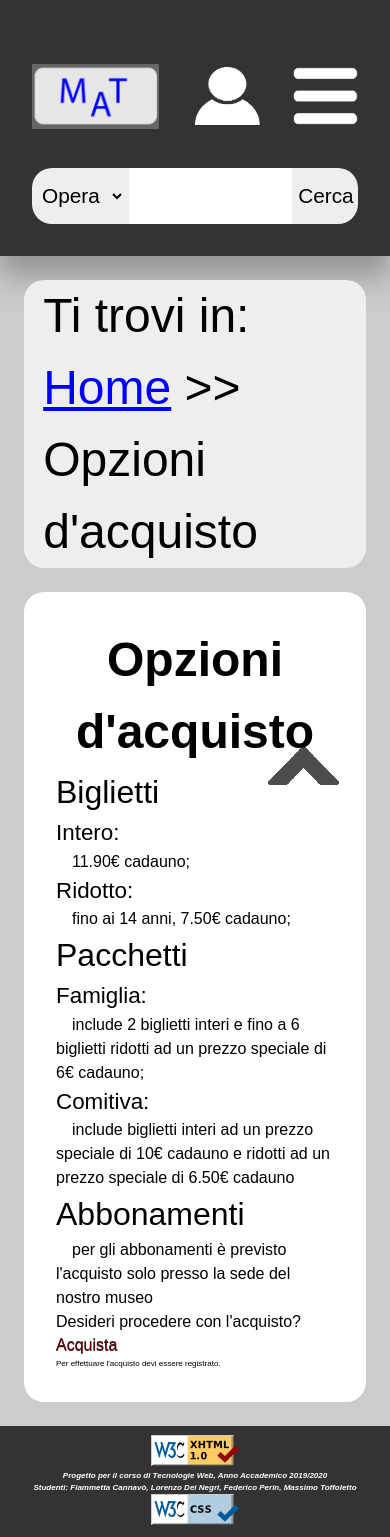
After one commit to pheasant98/ProgettoTecnologieWeb, a PHP site: page /HTML/OpzioniAcquisto.html in a window 390 px wide. The commit adds this page. Run offline with PHP 8.4, Linux system fonts and the light colour scheme.

Commit message:
Prima stesura della pagina OpzioniD'Acquisto; #45
Scritto OpzioniAcquisto.html; apportate alcune delle aggiunte/modifiche necessarie a style.css per la visualizzazione mobile della pagina creata

```diff
--- a/CSS/Style.css
+++ b/CSS/Style.css
@@ -86,6 +86,7 @@ fieldset{
     background-color: #FFFFFF;
     color: #000000;
     border-radius: 20px;
+    /*text-align: justify;*/
 }
 
 #menu {
@@ -108,6 +109,18 @@ fieldset{
     background-color: #FFFFFF;
     font-weight: bold;
     border-radius: 20px;
+}
+
+#content dt {
+    font-size: 1.4em;
+}
+
+#content dd {
+    text-indent: 1em;
+}
+
+#small {
+    font-size: 0.5em;
 }
 
 .skip {
--- a/HTML/Index.html
+++ b/HTML/Index.html
@@ -68,7 +68,7 @@
                 <li><span xml:lang="en">Home</span></li>
                 <li><a href="" tabindex="5" title="Opere" aria-label="Vai alla pagina delle opere">Opere</a></li>
                 <li><a href="" tabindex="6" title="Eventi" aria-label="Vai alla pagina degli eventi">Eventi</a></li>
-                <li><a href="" tabindex="7" title="Opzioni d'acquisto" aria-label="Vai alla pagina dedicata agli acquisti">Opzioni
+                <li><a href="OpzioniAcquisto.html" tabindex="7" title="Opzioni d'acquisto" aria-label="Vai alla pagina dedicata agli acquisti">Opzioni
                                                                                                                            d'acquisto</a>
                 </li>
                 <li><a href="" tabindex="8" title="Avvisi" aria-label="Vai alla pagina degli avvisi">Avvisi</a></li>
@@ -120,7 +120,7 @@
                 Progetto per il corso di Tecnologie Web, Anno Accademico 2019/2020
             </p>
             <p>
-                Studenti: Fiammetta Cannavò;, Lorenzo Dei Negri, Federico Perin, Massimo Toffoletto
+                Studenti: Fiammetta Cannavò, Lorenzo Dei Negri, Federico Perin, Massimo Toffoletto
             </p>
             <img alt="Simbolo di validazione CSS" src="../Images/vcss-blue.gif"/>
         </div>
--- /dev/null
+++ b/HTML/OpzioniAcquisto.html
@@ -0,0 +1,135 @@
+<?xml version="1.0" encoding="UTF-8"?>
+
+<!DOCTYPE html PUBLIC "-//W3C//DTD XHTML+ARIA 1.0//EN" "http://www.w3.org/WAI/ARIA/schemata/xhtml-aria-1.dtd">
+
+<!--<!DOCTYPE html PUBLIC "-//W3C//DTD XHTML 1.0 Strict//EN" "http://www.w3.org/TR/xhtml1/DTD/xhtml1-strict.dtd">-->
+<html xml:lang="it" xmlns="http://www.w3.org/1999/xhtml">
+<head>
+    <meta http-equiv="Content-Type" content="text/html; charset=utf-8"/>
+
+    <title>Opzioni d'acquisto | Museo arte nel tempo</title>
+
+    <meta name="language" content="italian it"/>
+    <meta name="title" content="Opzioni d'acquisto | Museo arte nel tempo"/>
+    <meta name="description" content=""/>
+    <meta name="keywords" content="arte, pittura, scultura, museo"/>       <!-- Rivedere per sicurezza -->
+    <meta name="author" content="Fiammetta Cannavò, Lorenzo Dei Negri, Federico Perin, Massimo Toffoletto"/>
+
+    <link rel="stylesheet" media="screen" href="../CSS/Style.css" type="text/css"/>
+    <link rel="stylesheet" media="print" href="" type="text/css"/>
+    <link rel="icon" href=""/>
+    <script src="../JavaScript/Placeholder.js" type="text/javascript"></script>
+
+</head>
+
+<body>
+
+<div id="header" role="banner">
+
+    <h1 id="logoImg" title="Immagine del logo Museo arte nel tempo" role="img" aria-label="Immagine del logo Museo arte nel tempo"> Museo Arte nel Tempo </h1>
+    <!-- Utilizzare il css per inserire il logo -->
+    <span id="HamburgerMenu" title="Menu a hambuger, cliccaci sopra per aprire il menu" role="img" aria-label="Menu a hambuger, cliccaci sopra per aprire il menu" tabindex="5"></span>
+    <div id="UserTools" title="area dedicata alla registrazione, login e logout" aria-label="area dedicata alla registrazione, login e logout" tabindex="4">
+        <ul>
+            <li>
+                <a id="logIn" class="Button" href="" title="LogIn" role="button" aria-label="porta alla pagina di login"> <span xml:lang="en"> LogIn </span></a>
+            </li>
+            <li>
+                <a id="profile" class="Button" href="" title="Area utente" role="button" aria-label="porta alla pagina del profilo utente"> Area
+                    utente </a>
+            </li>
+            <li>
+                <a id="logOut" class="Button" href="" title="LogOut" role="button" aria-label="esci dal tuo profilo"> <span
+                        xml:lang="en"> LogOut </span> </a>
+            </li>
+        </ul>
+    </div>
+
+    <form id="search" action="" method="post" role="search"><!-- Nascondi con CSS -->
+        <fieldset id="searchBox">
+            <select name="filter" id="filter" tabindex="2" aria-label="Seleziona il filtro per la ricerca">
+                <option selected="selected" value="Opera">Opera</option>
+                <option value="Evento">Evento</option>
+                <option value="Avviso">Avviso</option>
+            </select>
+            <label id="labelS" for="textSearch">Cerca nel sito</label>
+            <input id="textSearch" type="text" tabindex="1" role="search"/>
+            <input id="Submit" tabindex="3" type="submit" value="Cerca" aria-label="Pulsante per la ricerca"/>
+        </fieldset>
+    </form>
+</div>
+
+<div id="breadcrumbs" aria-label="breadcrumbs">Ti trovi in: <a href="Index.html" xml:lang="en">Home</a> &gt;&gt; Opzioni d'acquisto</div>   <!-- Da rivedere come farlo -->
+
+<div id="menu" role="navigation" aria-label="menu per la navigazione nel sito">
+    <ul>
+        <li><a href="#content" class="skip" tabindex="4">Vai al contenuto</a></li>
+        <li><a href="Index.html" tabindex="5" title="Home" aria-label="Vai alla pagina di home" xml:lang="en">Home</a></li>
+        <li><a href="" tabindex="6" title="Opere" aria-label="Vai alla pagina delle opere">Opere</a></li>
+        <li><a href="" tabindex="7" title="Eventi" aria-label="Vai alla pagina degli eventi">Eventi</a></li>
+        <li>Opzioni d'acquisto</li>
+        <li><a href="" tabindex="8" title="Avvisi" aria-label="Vai alla pagina degli avvisi">Avvisi</a></li>
+        <li><a href="" tabindex="9" title="Cosa dicono di noi" aria-label="Vai alla pagina dedicata alle recensioni">Cosa
+            dicono di noi</a>
+        </li>
+        <li><a href="" tabindex="10" title="Contatti" aria-label="Vai alla pagina dedicata ai contatti">Contatti</a></li>
+    </ul>
+</div>
+
+<div id="content" role="main">
+    <h2 class="H2Home">Opzioni d'acquisto</h2>
+    <p class="pContent">
+        <a href="#p2" class="skip">Salta il testo</a>
+        Biglietti
+        <dl>
+            <dt>Intero: </dt>
+                <dd>11.90€ cadauno;</dd>
+            <dt>Ridotto: </dt>
+                <dd>fino ai 14 anni, 7.50€ cadauno;</dd>
+        </dl>
+    </p>
+    <p id="p2" class="pContent">
+        <a href="#p3" class="skip">Salta il testo</a>
+        Pacchetti
+        <dl>
+            <dt>Famiglia: </dt>
+                <dd>include 2 biglietti interi e fino a 6 biglietti ridotti ad un prezzo speciale di 6€ cadauno;</dd>
+            <dt>Comitiva: </dt>
+                <dd>include biglietti interi ad un prezzo speciale di 10€ cadauno e ridotti ad un prezzo speciale di 6.50€ cadauno</dd>
+        </dl>
+    </p>
+    <p id="p3" class="pContent">
+        <a href="#footer" class="skip">Salta il testo</a>
+        Abbonamenti
+    <dl>
+        <dd>per gli abbonamenti è previsto l'acquisto solo presso la sede del nostro museo</dd>
+    </dl>
+    </p>
+    <p>
+        Desideri procedere con l'acquisto?
+        <a id="acquista" class="Button" href="" title="Pagina acquisto biglietti e pacchetti" role="button" aria-label="porta alla pagina dell'acquisto di biglietti o pacchetti"> Acquista </a>
+    </p>
+    <p id="small">
+        Per effettuare l'acquisto devi essere registrato.
+    </p>
+    <!-- Da vedere bene -->
+    <p>
+        <a id="ButtonBackUp" tabindex="11" href="#header" title="Torna su" aria-label="Torna su" >
+            <img alt="Torna su" src="../Images/TornaSu.png"/>
+        </a>
+    </p>
+</div>
+
+<div id="footer" aria-label="footer">
+    <img alt="Simbolo di validazione XHTML" src="../Images/valid-xhtml10.png"/>
+    <p>
+        Progetto per il corso di Tecnologie Web, Anno Accademico 2019/2020
+    </p>
+    <p>
+        Studenti: Fiammetta Cannavò, Lorenzo Dei Negri, Federico Perin, Massimo Toffoletto
+    </p>
+    <img alt="Simbolo di validazione CSS" src="../Images/vcss-blue.gif"/>
+</div>
+
+</body>
+</html>
```
